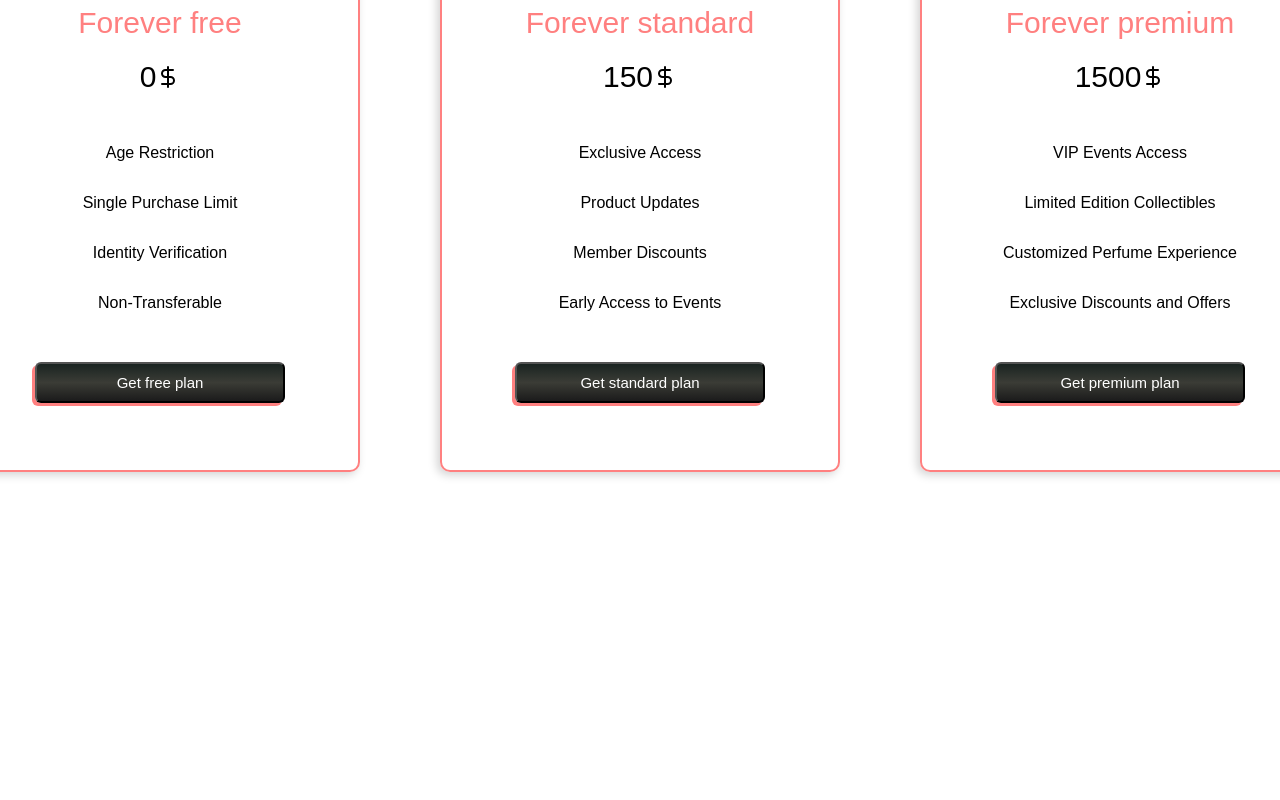
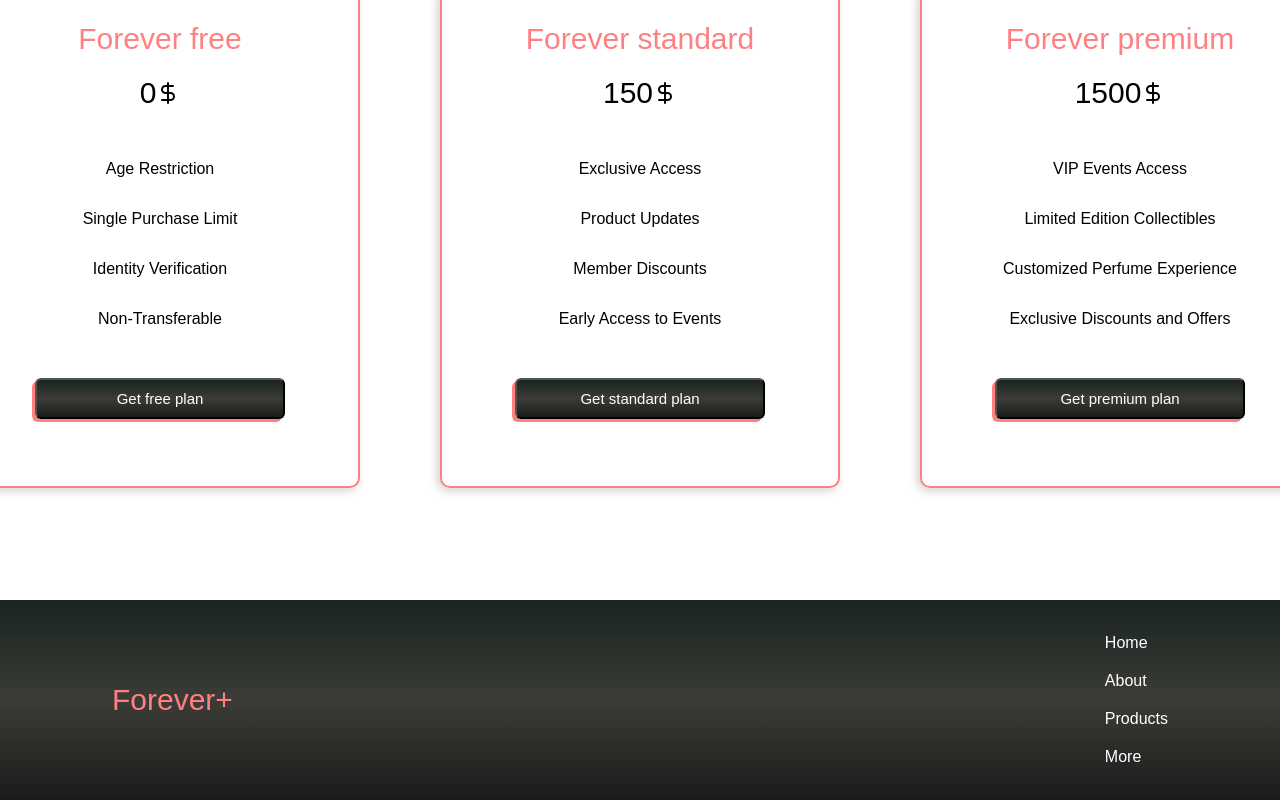
Before and after one commit to lukaChikashvili/forever-website, a React (Create React App) app: page / in a window 1280 px wide. Shown: the part 3449-4249 px from the top of the page. Before the commit the page ends 4017 px from the top, so only its background shows below. Built offline with nearby package versions, Linux system fonts and the light colour scheme.

Commit message:
added footer to my website

```diff
--- a/src/App.js
+++ b/src/App.js
@@ -6,6 +6,7 @@ import SmoothScroll from "./components/SmoothScroll";
 import {motion, useMotionValue, useSpring} from 'framer-motion';
 import Products from "./components/Products";
 import Price from "./components/Price";
+import Footer from "./components/Footer";
 
 
 
@@ -53,6 +54,7 @@ function App() {
       <About />
       <Products />
       <Price />
+      <Footer />
       </SmoothScroll>
 
 
--- /dev/null
+++ b/src/components/Footer.jsx
@@ -0,0 +1,21 @@
+import React from 'react'
+
+const Footer = () => {
+  return (
+    <div className='footer'>
+
+      <span>Forever+</span>
+
+       <div className='footer-menu'>
+          <ul>
+               <li><a href = "#">Home</a></li>
+               <li><a href = "#">About</a></li>
+               <li><a href = "#">Products</a></li>
+               <li><a href = "#">More</a></li>
+          </ul>
+       </div>
+    </div>
+  )
+}
+
+export default Footer
--- a/src/index.css
+++ b/src/index.css
@@ -353,6 +353,7 @@ line-height: 4rem;
   align-items: center;
   justify-content: center;
   gap: 5rem;
+  padding: 7rem 10rem;
 
 }
 
@@ -417,3 +418,34 @@ line-height: 4rem;
 background: transparent;
 color: var(--bg);
 }
+
+.footer {
+  width: 100%;
+  height: 200px;
+  background: var(--bg);
+  display: flex;
+  align-items: center;
+  justify-content: space-between;
+  padding: 0px 7rem;
+}
+
+.footer span {
+  font-size: 30px;
+}
+.footer-menu ul {
+  display: flex;
+  flex-direction: column;
+  gap: 20px;
+
+}
+
+.footer-menu ul li {
+  list-style: none;
+  color: #fff;
+}
+
+.footer-menu ul li a {
+  color: #fff;
+  text-decoration: none;
+
+}
```
